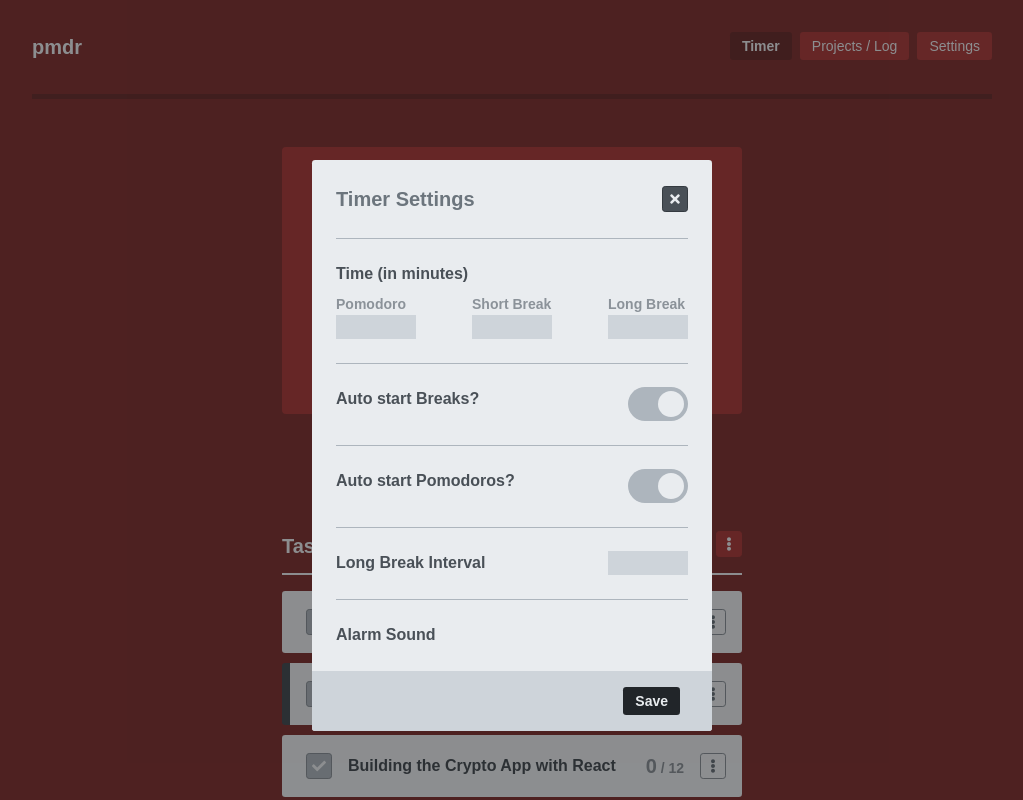
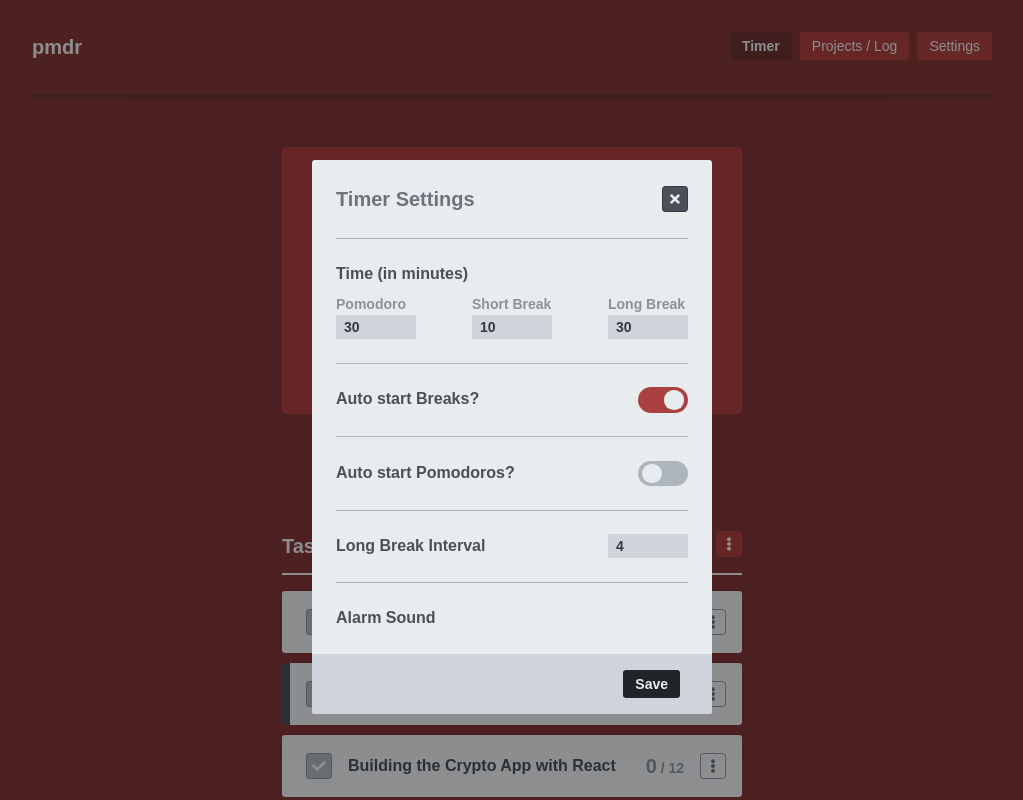
Before and after one commit to 0xfuje/pmdr, a React (Create React App) app: page / in a window 1280 px wide. Shown: the top 800 px of the page, without its empty margins (128-1151 px from the left). Built offline with nearby package versions, Linux system fonts and the light colour scheme.

Commit message:
Timer settings can now update via the popup. Popup toggleswitches display differently based on state. Trying to figure out how to get popup to open via clicking on the settings button

```diff
--- a/src/App.js
+++ b/src/App.js
@@ -8,6 +8,7 @@ import GlobalStyles from './components/styled/GlobalStyles';
 
 
 import Header from './components/Header';
+import { TimerProvider } from './context/timer.context';
 
 import { MyThemeProvider } from './Theme';
 
@@ -17,7 +18,9 @@ function App() {
   return (
     <MyThemeProvider>
       <GlobalStyles />
-      <Header />
+      <TimerProvider>
+        <Header />
+      </TimerProvider>
     <Container>
       <Switch>
         <Route exact path='log'>
--- a/src/Main.js
+++ b/src/Main.js
@@ -16,7 +16,7 @@ function Main() {
     <>
     <TimerProvider>
       <Timer />
-      <Popup />
+      <Popup/>
     </TimerProvider>
     <TasksProvider>
       <CurrentTask />
--- a/src/components/Header.js
+++ b/src/components/Header.js
@@ -3,8 +3,13 @@ import { StyledHeader } from './styled/StyledHeader';
 import Button from './buttons/Button';
 import { StyledProgressLine } from './styled/StyledProgressLine';
 import { NavLink } from 'react-router-dom';
+import { TimerContext } from '../context/timer.context';
 
 function Header() {
+    const { timerDispatch } = useContext(TimerContext);
+    const handleSettingsClick = () => {
+        timerDispatch({ type: 'OPEN-SETTINGS'});
+    }
     return (
         <>
         <StyledHeader className="Header">
@@ -22,7 +27,7 @@ function Header() {
                             </NavLink>
                         </li>
                         <li className='Header-list-item'>
-                            <Button type={'normal'} text='Settings'/>
+                            <Button type={'normal'} text='Settings' onClick={handleSettingsClick}/>
                         </li>
                 </ul>
             </div>
--- a/src/components/Popup.js
+++ b/src/components/Popup.js
@@ -1,4 +1,4 @@
-import React, {useContext} from 'react';
+import React, {useContext, useReducer, useState} from 'react';
 import { StyledPopup } from './styled/StyledPopup';
 import Icon from './Icon';
 import Button from './buttons/Button';
@@ -7,16 +7,43 @@ import { TimerContext } from '../context/timer.context';
 
 function Popup() {
     const { timer, timerDispatch } = useContext(TimerContext);
-    const handleToggleSwitch = (type) => {
-        if (type === 'pomodoro') timerDispatch({ type: 'AUTO-START-POMODOROS'});
-        if (type === 'break') timerDispatch({ type: 'AUTO-START-BREAKS'});
+    const [_, forceUpdate] = useReducer((x) => x + 1, 0);
+
+    // Input states
+    const [inputs, setInputs] = useState({
+        pomodoro: timer.pomodoroLength,
+        shortBreak: timer.shortBreakLength,
+        longBreak: timer.longBreakLength,
+        longBreakInterval: timer.longBreakInterval
+    });
+    const handleInputChange = (e) => {
+        setInputs(prevState => ({ ...prevState, [e.target.name]: e.target.value }))
+    };
+
+
+    const handleTogglePomodoro = () => {
+        timerDispatch({ type: 'AUTO-START-POMODOROS'});
+        forceUpdate();
     }
+    const handleToggleBreak = () => {
+        timerDispatch({ type: 'AUTO-START-BREAKS'});
+        forceUpdate();
+    }
+    const handleSaveClick = (inputs) => {
+        timerDispatch({ type: 'SAVE-SETTINGS', payload: { inputs : inputs }});
+        forceUpdate();
+    }
+    const handleCross = () => {
+        timerDispatch({ type: 'CLOSE-SETTINGS'});
+        forceUpdate();
+    }
+
     return (
-        <StyledPopup className='Popup'>
+        <StyledPopup className='Popup' display={timer.isSettingsDisplayed}>
             <div className="Popup-window">
                 <div className="Popup-head">
                     <h2 className="Popup-title">Timer Settings</h2>
-                    <Icon type={'cross'} />
+                    <Icon type={'cross'} onClick={handleCross}/>
                 </div>
                 <div className="Popup-body">
                     <div className="Popup-section Popup-section-time">
@@ -24,36 +51,36 @@ function Popup() {
                         <div className="Popup-section-time-flex">
                             <div className="Popup-section-time-pomodoro">
                                 <h4 className='Popup-tinyTitle'>Pomodoro</h4>
-                                <input type='number' min='0' max='200' className='Popup-numInput'/>
+                                <input type='number' value={inputs.pomodoro} name='pomodoro' onChange={handleInputChange} min='0' max='200' className='Popup-numInput'/>
                             </div>
                             <div className="Popup-section-time-shortBreak">
                                 <h4 className='Popup-tinyTitle'>Short Break</h4>
-                                <input type='number' min='0' max='100' className='Popup-numInput'/>
+                                <input type='number' value={inputs.shortBreak} name='shortBreak' onChange={handleInputChange} min='0' max='100' className='Popup-numInput'/>
                             </div>
                             <div className="Popup-section-time-longBreak">
                                 <h4 className='Popup-tinyTitle'>Long Break</h4>
-                                <input type='number' min='0' max='100' className='Popup-numInput'/>
+                                <input type='number' value={inputs.longBreak} name='longBreak' onChange={handleInputChange} min='0' max='100' className='Popup-numInput'/>
                             </div>
                         </div>
                     </div>
                     <div className="Popup-section Popup-section-autoBreaks">
                         <h3 className="Popup-smTitle">Auto start Breaks?</h3>
-                        <ToggleSwitch isChecked={timer.autoStartBreak} onClick={() => handleToggleSwitch('break')}/>
+                        <ToggleSwitch isChecked={timer.autoStartBreak} onClick={handleToggleBreak}/>
                     </div>
                     <div className="Popup-section Popup-section-autoPomodoros">
                         <h3 className="Popup-smTitle">Auto start Pomodoros?</h3>
-                        <ToggleSwitch isChecked={timer.autoStartPomodoro} onClick={() => handleToggleSwitch('pomodoro')}/>
+                        <ToggleSwitch isChecked={timer.autoStartPomodoro} onClick={handleTogglePomodoro}/>
                     </div>
                     <div className="Popup-section Popup-section-longBreakInterval">
                         <h3 className="Popup-smTitle">Long Break Interval</h3>
-                        <input type='number' min='0' max='20' className='Popup-numInput'/>
+                        <input type='number' value={inputs.longBreakInterval} name='longBreakInterval' onChange={handleInputChange} min='0' max='20' className='Popup-numInput'/>
                     </div>
                     <div className="Popup-section Popup-section-alarmSound">
                         <h3 className="Popup-smTitle">Alarm Sound</h3>
                     </div>
                 </div>
                 <div className="Popup-button">
-                    <Button type='dark' text='Save'/>
+                    <Button type='dark' text='Save' onClick={() => handleSaveClick(inputs)}/>
                 </div>
             </div>
         </StyledPopup>
--- a/src/components/styled/StyledPopup.js
+++ b/src/components/styled/StyledPopup.js
@@ -1,6 +1,9 @@
 import styled from "styled-components";
 
 export const StyledPopup = styled.div`
+    display: ${(props) => (props.display)
+    ? 'block'
+    : 'none'};
     z-index: 100;
     width: 100vw;
     background-color: ${({theme}) => theme.colors.mono.light1};
--- a/src/components/styled/StyledToggleSwitch.js
+++ b/src/components/styled/StyledToggleSwitch.js
@@ -3,8 +3,8 @@ import styled from "styled-components";
 export const StyledToggleSwitch = styled.div`
     position: relative;
     display: inline-block;
-    width: 60px;
-    height: 34px;
+    width: 50px;
+    height: 25.5px;
 
     .ToggleSwitch {
         &-checkbox {
@@ -20,20 +20,24 @@ export const StyledToggleSwitch = styled.div`
             left: 0;
             right: 0;
             bottom: 0;
-            background-color: ${({theme}) => theme.colors.mono.grey1};
+            background-color: ${(props) => (props.isChecked)
+            ? ({theme}) => theme.colors.main.light
+            : ({theme}) => theme.colors.mono.grey1};
             transition: .3s;
             border-radius: 34px;
             &::before {
                 position: absolute;
                 content: "";
-                height: 26px;
-                width: 26px;
+                height: 19.5px;
+                width: 19.5px;
                 left: 4px;
-                bottom: 4px;
+                bottom: 3px;
                 background-color: ${({theme}) => theme.colors.mono.light1};
                 transition: .3s;
                 border-radius: 50%;
-                transform: translateX(26px);
+                transform: ${(props) => (props.isChecked)
+                ? 'translateX(22px)'
+                : 'translateX(0)'};
             }
         }
     }
--- a/src/context/timer.context.js
+++ b/src/context/timer.context.js
@@ -5,9 +5,9 @@ const defTimer = {
     pomodoroLength: 30,
     shortBreakLength: 10,
     longBreakLength: 30,
+    longBreakInterval: 4,
     autoStartBreak: true,
     autoStartPomodoro: false,
-    longBreakInterval: 4,
     alarmSound: 'metal',
     isSettingsDisplayed: true,
     isCounting: false,
--- a/src/reducers/timer.reducer.js
+++ b/src/reducers/timer.reducer.js
@@ -1,15 +1,20 @@
-import useToggle from "../hooks/useToggleState";
-
 const timerReducer = (state, action) => {
     switch(action.type) {
-
         case 'START-TIMER':
         case 'STOP-TIMER':
         case 'FINISH-TIMER':
+        case 'OPEN-SETTINGS':
+            const nState6 = state;
+            nState6.isSettingsDisplayed = true;
+            return nState6;
+        case 'CLOSE-SETTINGS':
+            const nState5 = state;
+            nState5.isSettingsDisplayed = false;
+            return nState5;
         case 'AUTO-START-BREAKS':
             console.log('BREAK');
             const nState3 = state;
-            nState3.autoStartPomodoro = !state.autoStartPomodoro;
+            nState3.autoStartBreak = !state.autoStartBreak;
             return nState3;
         case 'AUTO-START-POMODOROS':
             console.log('POMODORO');
@@ -20,6 +25,15 @@ const timerReducer = (state, action) => {
             const nState1 = state;
             nState1.activeState = (action.payload.active);
             return nState1;
+        case 'SAVE-SETTINGS':
+            const nState4 = state;
+            nState4.pomodoroLength = parseInt(action.payload.inputs.pomodoro);
+            nState4.shortBreakLength = parseInt(action.payload.inputs.shortBreak);
+            nState4.longBreakLength = parseInt(action.payload.inputs.longBreak);
+            nState4.longBreakInterval = parseInt(action.payload.inputs.longBreakInterval);
+            nState4.isSettingsDisplayed = false;
+            console.log(nState4);
+            return nState4;
         default:
             return state;
     }
```
